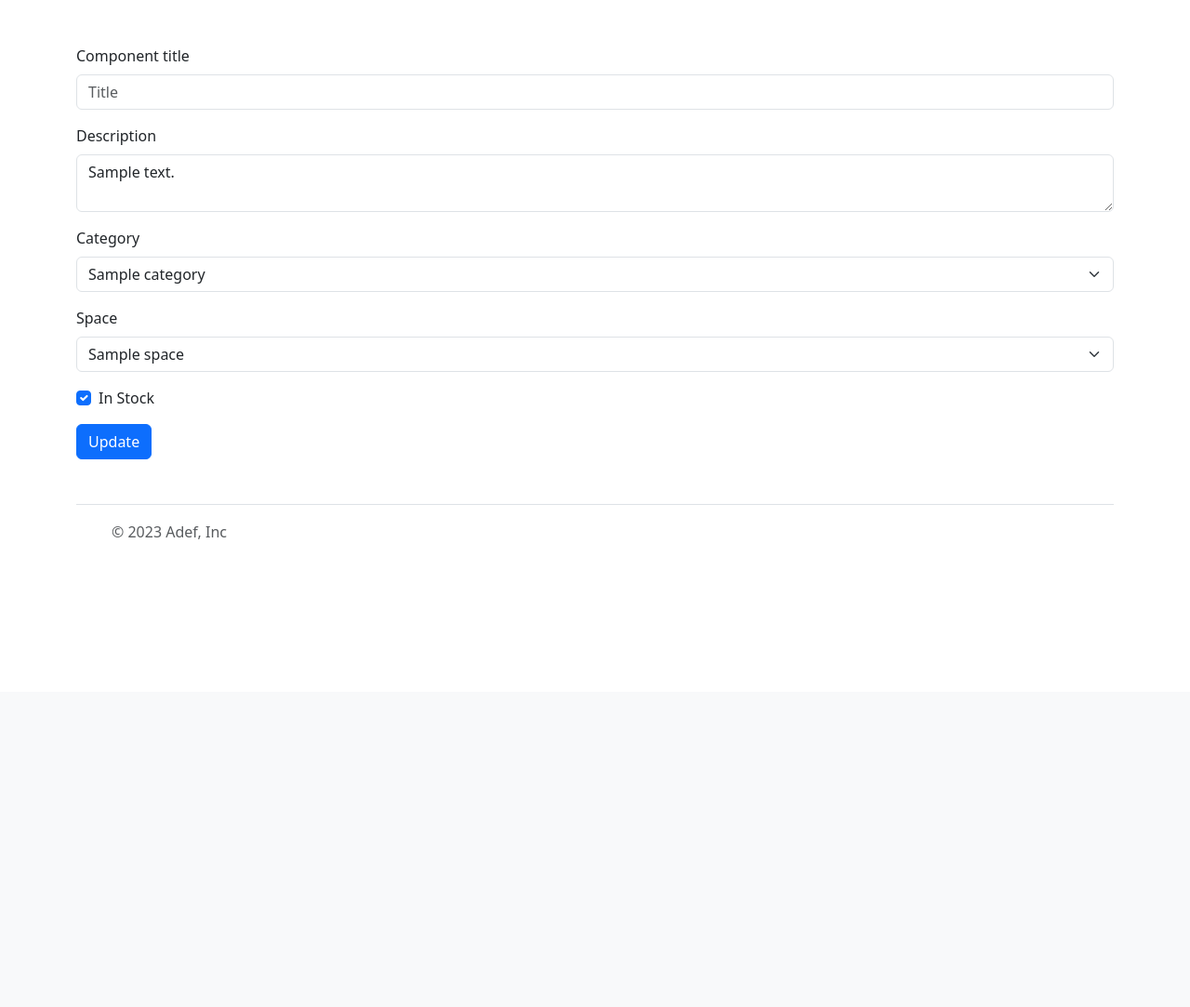
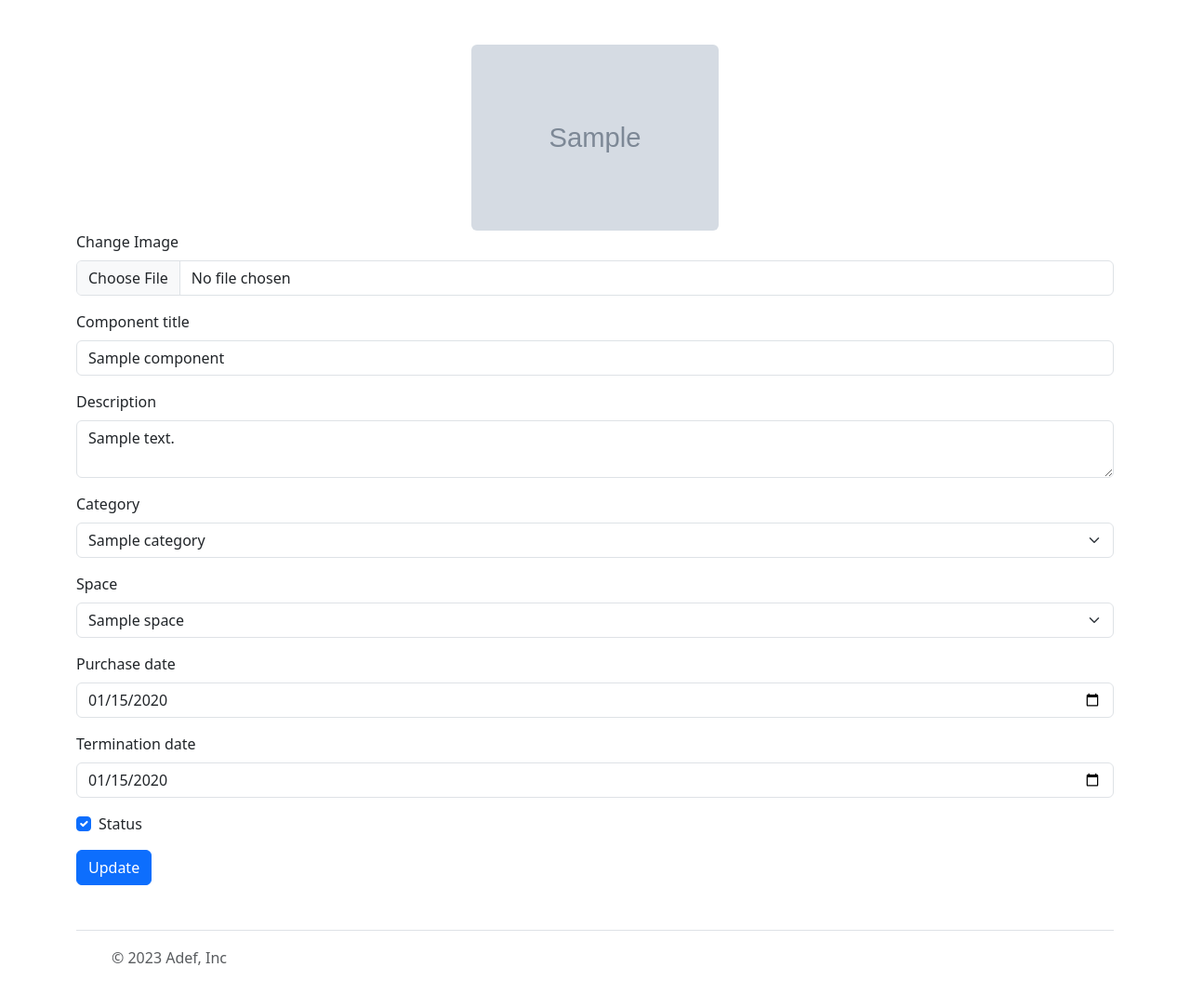
Before and after one commit to SaqrWare/inventory-manager, a Flask app: page /admin/component/edit/1 in a window 1280 px wide. Shown: the part 56-1139 px from the top of the page at 93% size. Before the commit the page ends 636 px from the top, so only its background shows below. Run offline with Flask 3, Linux system fonts and the light colour scheme; tables that the repository leaves empty hold one stand-in row (values such as "Sample post"); grey boxes marked "Sample" are stand-in pictures; some libraries are stand-ins or nearby versions.

Commit message:
form update and upload images

```diff
--- a/app/routes.py
+++ b/app/routes.py
@@ -32,6 +32,7 @@ def api_edit_component(id):
     component_body = request.json
 
     component.title = component_body["title"]
+    component.image = component_body["image"]
     component.description = component_body["description"]
     # component.image = component_body["image"]
     component.category_id = component_body["category_id"]
@@ -45,3 +46,12 @@ def api_edit_component(id):
     update_component(component)
 
     return "updated component", 200
+
+
+# Upload Image
+@app.post("/api/upload")
+def upload_image():
+    print(request.files)
+    file = request.files["file"]
+    file.save(f"app/static/images/{file.filename}")
+    return {"file": file.filename}, 200
--- a/app/templates/edit_component.html
+++ b/app/templates/edit_component.html
@@ -21,11 +21,22 @@
     </nav>
 
     <div class="container my-5">
-        <form action="" id="new-product" method="post">
+        <form action="" enctype="multipart/form-data" method="post">
+            <div class="text-center">
+                <img id="imagePreview" style="max-height: 200PX;" src="/static/images/{{component.image}}"
+                    class="rounded">
+            </div>
+            <div class="mb-3">
+                <label for="formFile" class="form-label">Change Image</label>
+                <input class="form-control" name="file" type="file" id="formFile">
+            </div>
+        </form>
+        <form action="" id="edit-component" method="post">
             <input type="hidden" name="id" value="{{component.id}}">
+            <input type="hidden" name="image" id="componentImage" value="{{component.image}}">
             <div class="mb-3">
                 <label class="form-label">Component title</label>
-                <input class="form-control" name="title" placeholder="Title" value="{{component.name}}">
+                <input class="form-control" name="title" placeholder="Title" value="{{component.title}}">
             </div>
             <div class="mb-3">
                 <label class="form-label">Description</label>
@@ -43,7 +54,7 @@
             </div>
             <div class="mb-3">
                 <label class="form-label">Space</label>
-                <select class="form-select" name="category_id" aria-label="Default select example">
+                <select class="form-select" name="space_id" aria-label="Default select example">
                     {% for space in spaces %}
                     <option value="{{space.id}}" {% if component.space_id==space.id %} selected {% endif %}>
                         {{space.name}}</option>
@@ -51,11 +62,21 @@
                 </select>
             </div>
             <div class="mb-3">
+                <label class="form-label">Purchase date</label>
+                <input class="form-control" name="purchase_date" type="date" placeholder="Purchase date"
+                    value="{{component.purchase_date}}">
+            </div>
+            <div class="mb-3">
+                <label class="form-label">Termination date</label>
+                <input class="form-control" name="termination_date" type="date" placeholder="Termination date"
+                    value="{{component.termination_date}}">
+            </div>
+            <div class="mb-3">
                 <div class="form-check">
                     <input class="form-check-input" type="checkbox" value="1" name="status" {% if component.status %}
                         checked {% endif %}>
                     <label class="form-check-label" for="flexCheckDefault">
-                        In Stock
+                        Status
                     </label>
                 </div>
             </div>
@@ -91,6 +112,45 @@
     <script src="/static/js/bootstrap.bundle.min.js"
         integrity="sha384-geWF76RCwLtnZ8qwWowPQNguL3RmwHVBC9FhGdlKrxdiJJigb/j/68SIy3Te4Bkz"
         crossorigin="anonymous"></script>
+
+    <script>
+
+
+
+        document.querySelector("#formFile").addEventListener("change", async (e) => {
+            const file = e.target.files[0]
+            console.log(file)
+            const formData = new FormData()
+            formData.append('file', file, file.name)
+            const res = await fetch('/api/upload', {
+                body: formData,
+                method: 'POST'
+            })
+            const responseJSON = await res.json()
+            document.querySelector("#imagePreview").setAttribute('src', "/static/images/" + responseJSON.file)
+            document.querySelector("#componentImage").setAttribute('value', responseJSON.file)
+        })
+
+        document.querySelector("#edit-component").addEventListener("submit", async (e) => {
+            e.preventDefault()
+            const formJSON = FormDataJson.toJson(document.querySelector("#edit-component"))
+
+
+            if (formJSON['status']) formJSON.status = true
+            else formJSON.status = false
+
+            console.log(formJSON)
+            response = await fetch('/api/admin/component/' + formJSON.id, {
+                method: "PUT", // *GET, POST, PUT, DELETE, etc.
+                headers: {
+                    "Content-Type": "application/json",
+                },
+                body: JSON.stringify(formJSON)
+            })
+
+            document.location = "/admin/components"
+        })
+    </script>
 </body>
 
 </html>
```
Also changed, not shown: 1 other file.
